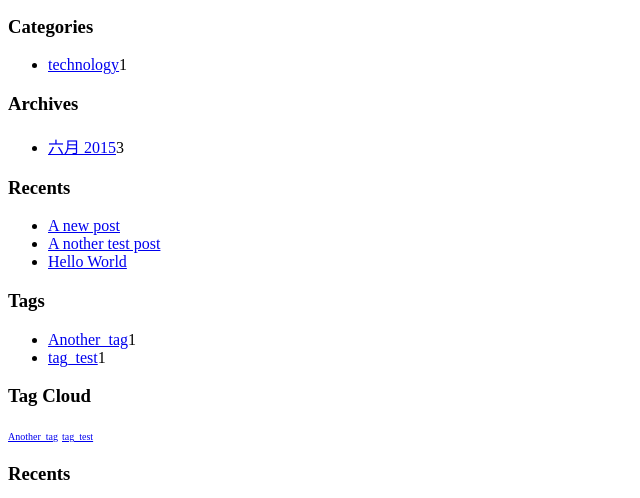
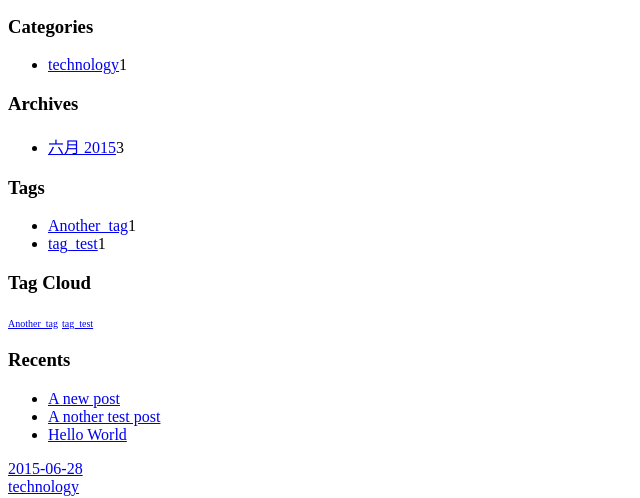
Before and after one commit to MaverickPeanut/maverickpeanut.github.io, a plain HTML site: page 2015/06/28/A-new-post/index.html in a window 1280 px wide. Shown: the part 107-605 px from the top of the page, without its empty margins (0-640 px from the left). Drawn offline with Linux system fonts and the light colour scheme; files that its build step writes are made by us from their sources; a web font is replaced by a local one.

Commit message:
Site updated: 2015-06-28 22:15:21

```diff
--- a/2015/06/28/A-new-post/index.html
+++ b/2015/06/28/A-new-post/index.html
@@ -18,6 +18,8 @@ Good">
 <meta name="twitter:title" content="A new post">
 <meta name="twitter:description" content="This is a New Test Post, created by HexoAs follow code:1hexo new title&amp;#10;[info] what is this
 Good">
+
+    <link rel="alternative" href="/atom.xml" title="Got it" type="application/atom+xml">
 
 
     <link rel="icon" href="/favicon.png">
@@ -52,6 +54,8 @@ Good">
           <form action="//google.com/search" method="get" accept-charset="UTF-8" class="search-form"><input type="search" name="q" results="0" class="search-form-input" placeholder="Search"><button type="submit" class="search-form-submit">&#xF002;</button><input type="hidden" name="sitesearch" value="http://www.dingjunying.com"></form>
         </div>
         <a id="nav-search-btn" class="nav-icon" title="Search"></a>
+
+          <a id="nav-rss-link" class="nav-icon" href="/atom.xml" title="RSS Feed"></a>
 
 
       </nav>
@@ -88,29 +92,6 @@ Good">
     <h3 class="widget-title">Archives</h3>
     <div class="widget">
       <ul class="archive-list"><li class="archive-list-item"><a class="archive-list-link" href="/archives/2015/06/">六月 2015</a><span class="archive-list-count">3</span></li></ul>
-    </div>
-  </div>
-
-
-
-  <div class="widget-wrap">
-    <h3 class="widget-title">Recents</h3>
-    <div class="widget">
-      <ul>
-
-          <li>
-            <a href="/2015/06/28/A-new-post/">A new post</a>
-          </li>
-
-          <li>
-            <a href="/2015/06/28/A-nother-test-post/">A nother test post</a>
-          </li>
-
-          <li>
-            <a href="/2015/06/28/hello-world/">Hello World</a>
-          </li>
-
-      </ul>
     </div>
   </div>
 
```
Also changed, not shown: 2015/06/28/A-nother-test-post/index.html (+4 -23 lines), 2015/06/28/hello-world/index.html (+4 -23 lines), archives/2015/06/index.html (+4 -23 lines), archives/2015/index.html (+4 -23 lines), archives/index.html (+4 -23 lines), categories/technology/index.html (+4 -23 lines), index.html (+4 -23 lines), tags/Another-tag/index.html (+4 -23 lines), tags/tag-test/index.html (+4 -23 lines).
